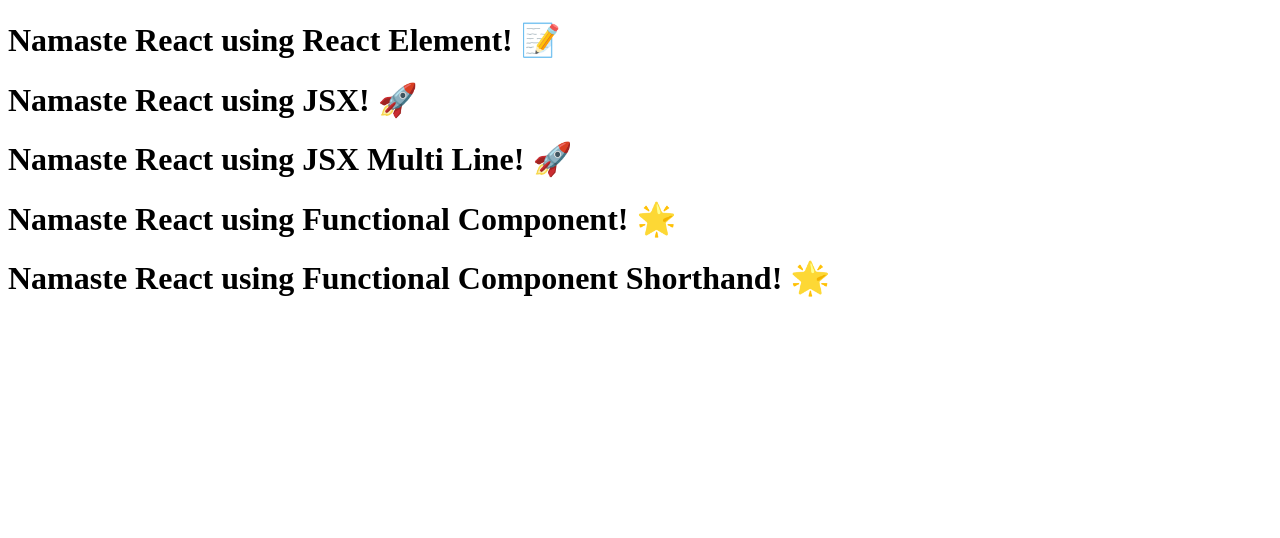
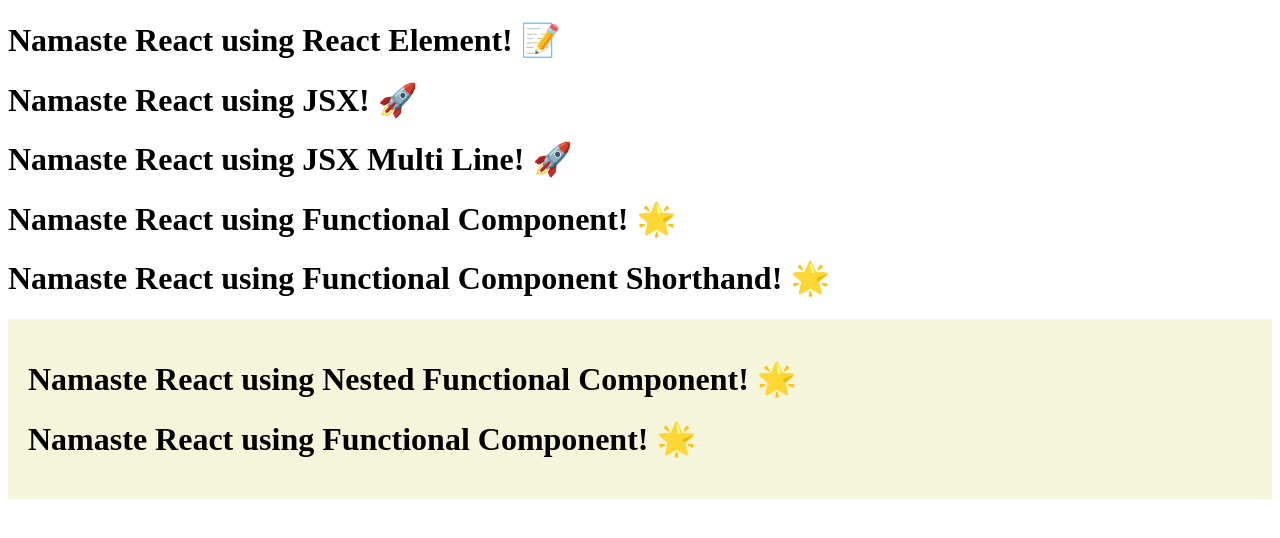
Before and after one commit to anshu0714/react-foundations, a React (Vite) app: page / in a window 1280 px wide. Shown: the top 538 px of the page. Built offline with nearby package versions, Linux system fonts and the light colour scheme.

Commit message:
Add component composition example

```diff
--- a/App.js
+++ b/App.js
@@ -45,6 +45,7 @@
    React Components
    - Functional Component
    - Shorthand Functional Component
+   - Component Composition / Nested Functional Component
 --------------------------------*/
 const FunctionalComponent = () => {
   return <h1>Namaste React using Functional Component! 🌟</h1>;
@@ -66,6 +67,20 @@
 );
 functionalRootShort.render(<FunctionalComponentShortHand />);
 
+const NestedFunctionalComponent = () => {
+  return (
+    <div>
+      <h1>Namaste React using Nested Functional Component! 🌟</h1>
+      <FunctionalComponent />
+    </div>
+  );
+};
+
+const nestedFunctionalRoot = ReactDOM.createRoot(
+  document.getElementById("functional-root-nested")
+);
+nestedFunctionalRoot.render(<NestedFunctionalComponent />);
+
 /* ------------------------------
    React Components
    - Class-Based Component
--- a/index.css
+++ b/index.css
@@ -0,0 +1,4 @@
+#functional-root-nested {
+  background-color: beige;
+  padding: 20px;
+}
--- a/index.html
+++ b/index.html
@@ -24,6 +24,9 @@
     <div id="functional-root-short">
         <h1>Not Rendered Functional Short Hand Component!</h1>
     </div>
+    <div id="functional-root-nested">
+        <h1>Not Rendered Nested Functional Component!</h1>
+    </div>
     <script type="module" src="./App.js"></script>
 </body>
 
```
